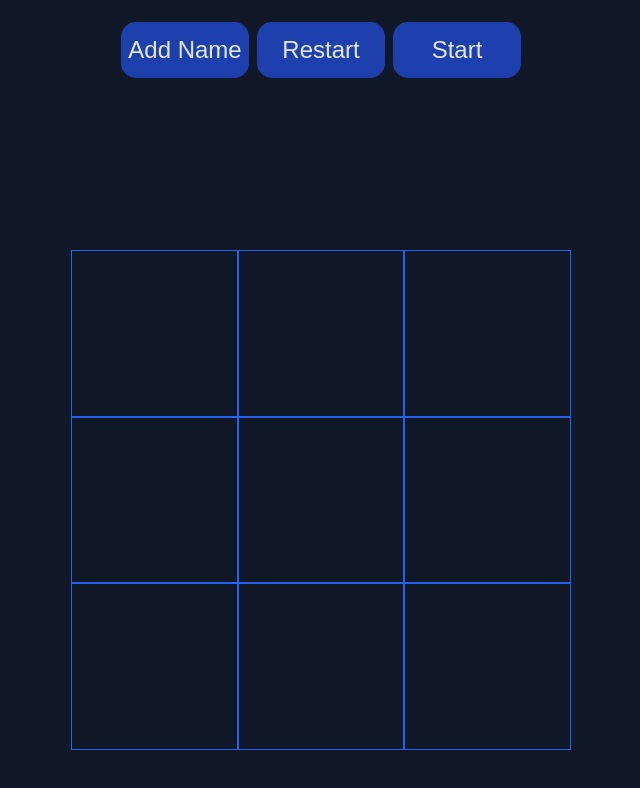
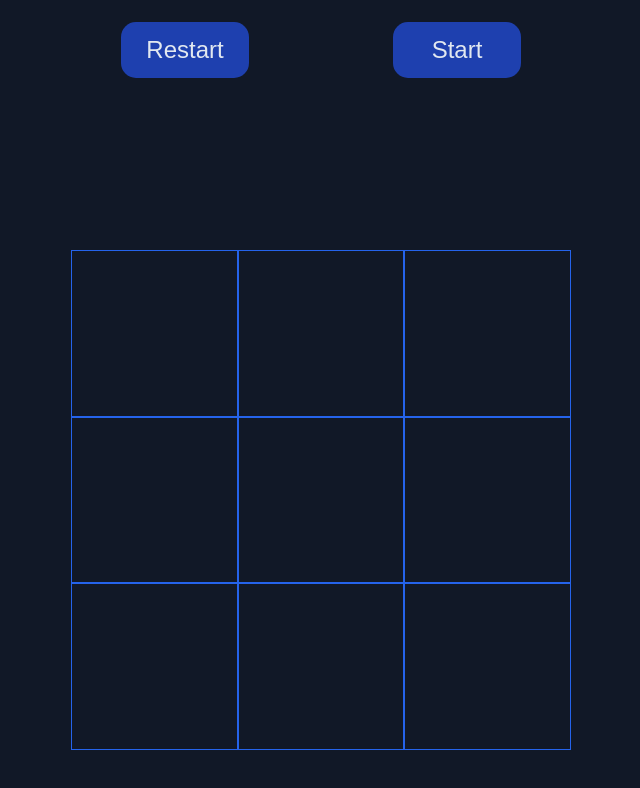
Before and after one commit to Lafetz/Tic-Tac-Toe, a plain HTML site: page index.html in a window 1280 px wide. Shown: the whole page, without its empty margins (319-959 px from the left). Drawn offline with Linux system fonts and the light colour scheme.

Commit message:
remove add player namebutton

```diff
--- a/index.html
+++ b/index.html
@@ -11,7 +11,6 @@
   <body>
     <div class="container">
       <div class="buttons">
-        <button class="addName">Add Name</button>
         <button id="restart">Restart</button>
         <button id="start">Start</button>
       </div>
--- a/script.js
+++ b/script.js
@@ -145,7 +145,6 @@ let gameBoard = (function () {
         if (firstChoice && checkSpot(i)) {
           grids[i] = "X";
           displayContent();
-
           firstChoice = false;
           gameCount += 1;
           ScoreDisplay.oturn();
@@ -153,7 +152,6 @@ let gameBoard = (function () {
         } else if (checkSpot(i)) {
           grids[i] = "O";
           displayContent();
-
           firstChoice = true;
           gameCount += 1;
           ScoreDisplay.xturn();
```
